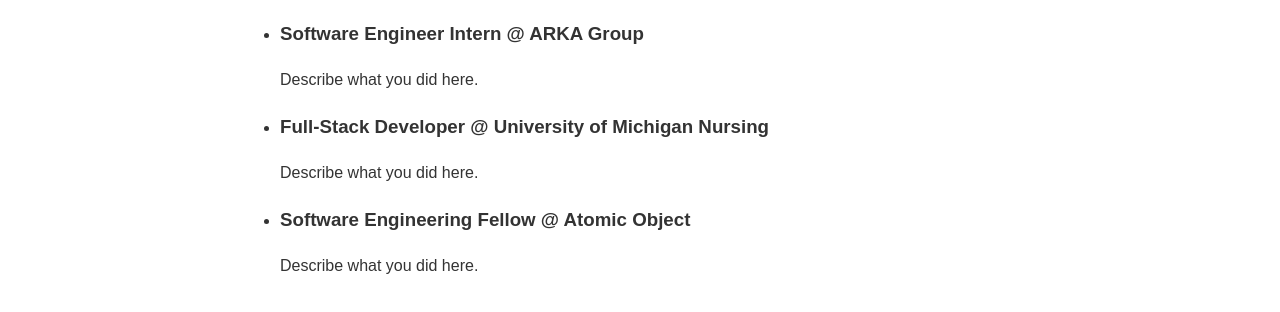
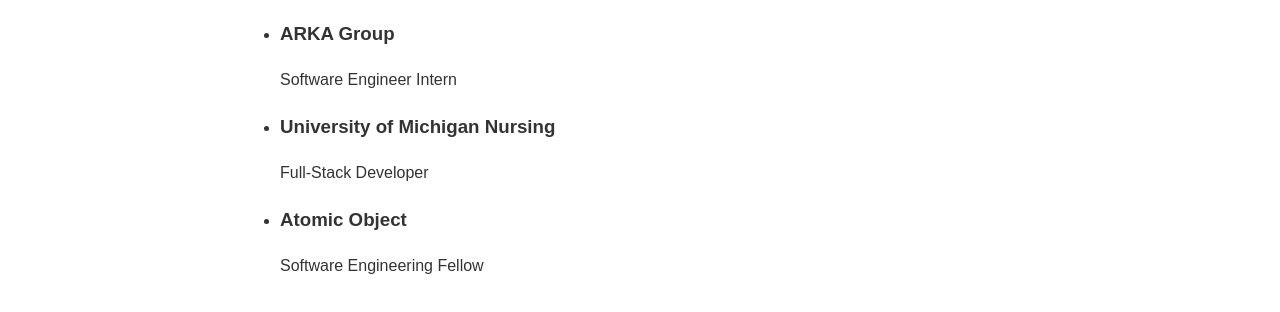
Before and after one commit to graciehou9/graciehou9.github.io, a plain HTML site: page work.html in a window 1280 px wide. Shown: the part 170-482 px from the top of the page. Drawn offline with Linux system fonts and the light colour scheme.

Commit message:
renaming issue

```diff
--- a/work.html
+++ b/work.html
@@ -21,16 +21,16 @@
         <h1>Work Experience</h1>
         <ul>
             <li>
-                <h3>Software Engineer Intern @ ARKA Group</h3>
-                <p>Describe what you did here.</p>
+                <h3>ARKA Group</h3>
+                <p>Software Engineer Intern</p>
             </li>
             <li>
-                <h3>Full-Stack Developer @ University of Michigan Nursing</h3>
-                <p>Describe what you did here.</p>
+                <h3>University of Michigan Nursing</h3>
+                <p>Full-Stack Developer</p>
             </li>
             <li>
-                <h3>Software Engineering Fellow @ Atomic Object</h3>
-                <p>Describe what you did here.</p>
+                <h3>Atomic Object</h3>
+                <p>Software Engineering Fellow</p>
             </li>
         </ul>
     </main>
```
Also changed, not shown: index.html (+1 -1 lines).
